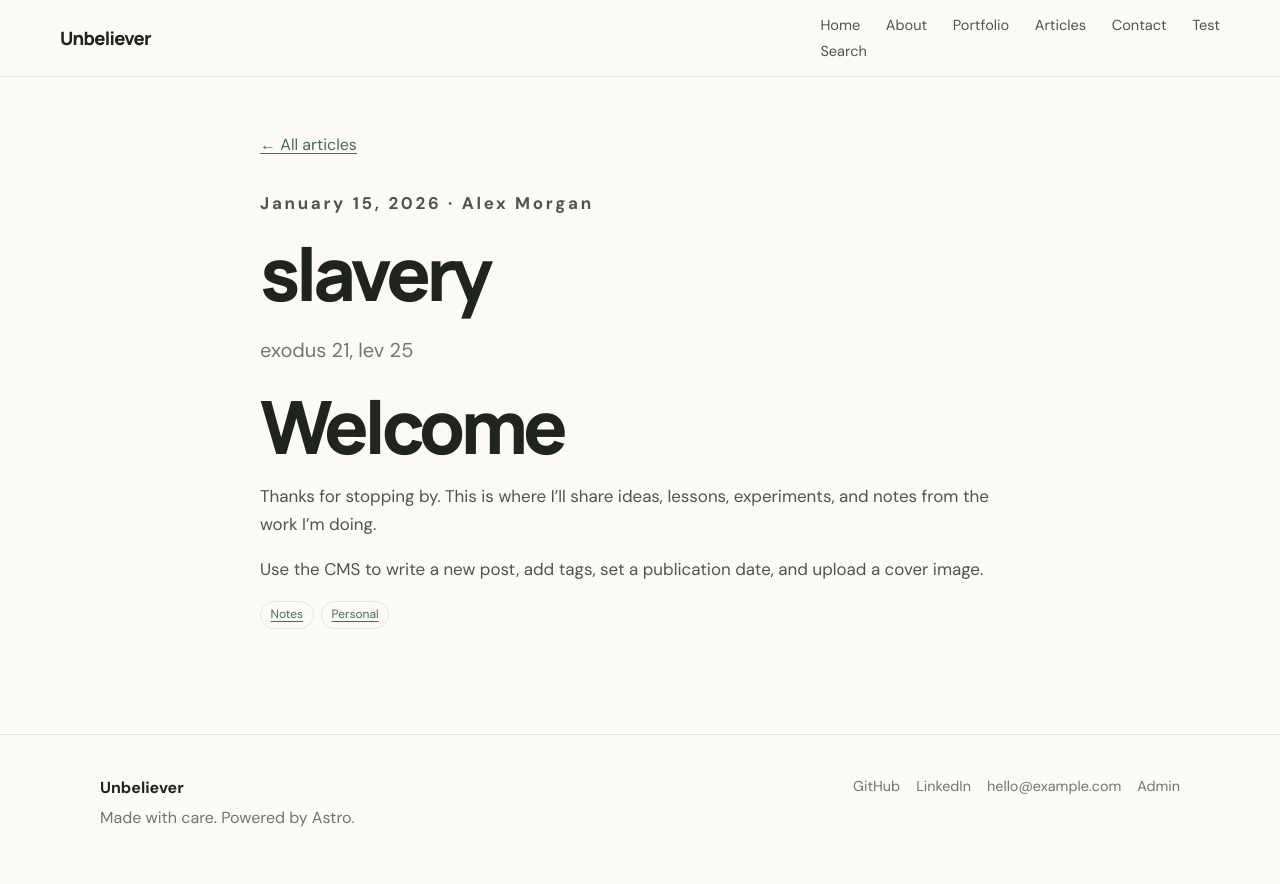
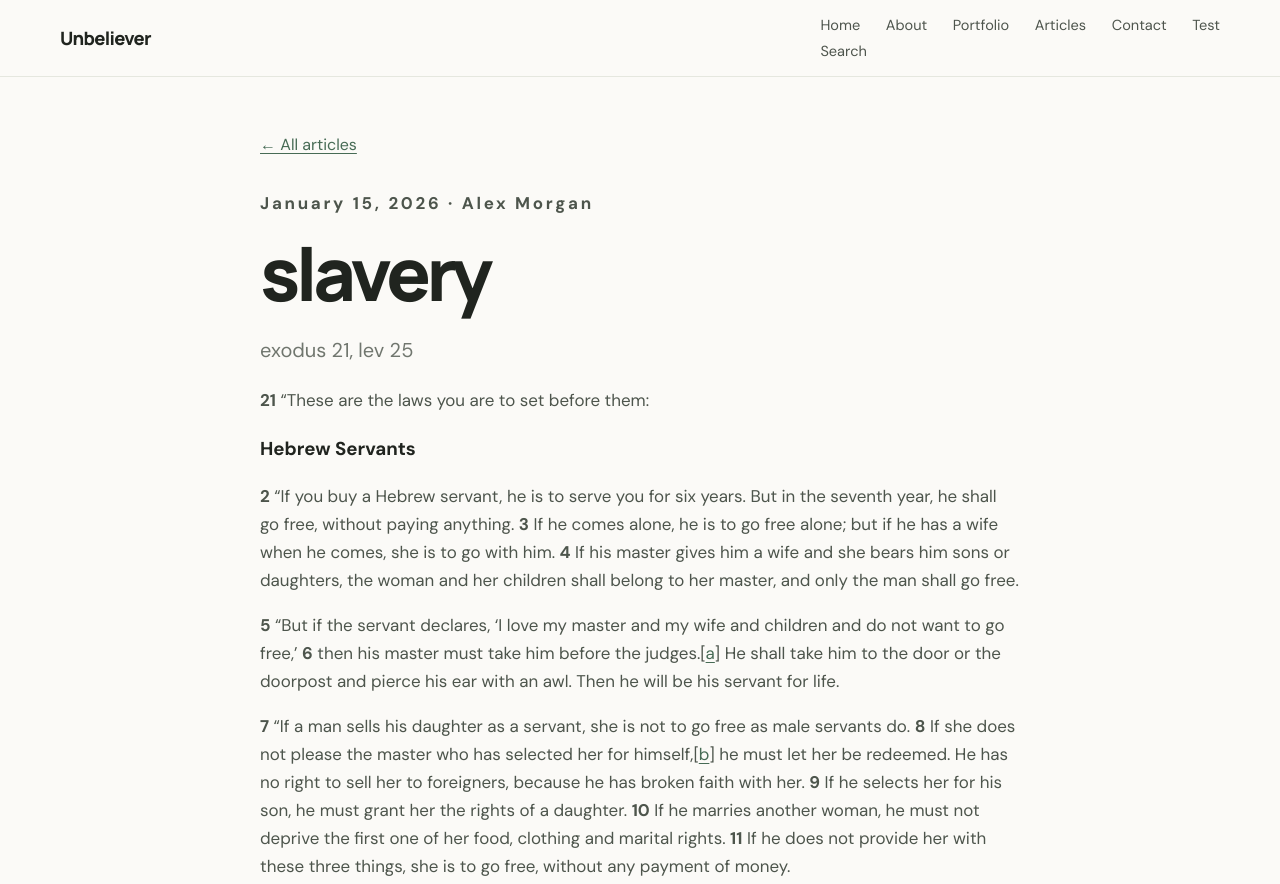
Before and after one commit to unbelievermode-rg/unbeliever, an Astro site: page /blog/welcome in a window 1280 px wide. Shown: the top 884 px of the page. Built offline with nearby package versions, Linux system fonts and the light colour scheme; Astro itself is replaced by a stand-in of ours.

Commit message:
Update Blog Post “welcome”

```diff
--- a/src/content/blog/welcome.md
+++ b/src/content/blog/welcome.md
@@ -9,8 +9,12 @@ tags:
 draft: false
 ---
 
-# Welcome
+**21** “These are the laws you are to set before them:
 
-Thanks for stopping by. This is where I'll share ideas, lessons, experiments, and notes from the work I'm doing.
+### Hebrew Servants
 
-Use the CMS to write a new post, add tags, set a publication date, and upload a cover image.
+**2** “If you buy a Hebrew servant, he is to serve you for six years. But in the seventh year, he shall go free, without paying anything. **3** If he comes alone, he is to go free alone; but if he has a wife when he comes, she is to go with him. **4** If his master gives him a wife and she bears him sons or daughters, the woman and her children shall belong to her master, and only the man shall go free.
+
+**5** “But if the servant declares, ‘I love my master and my wife and children and do not want to go free,’ **6** then his master must take him before the judges.\[[a](https://www.biblegateway.com/passage/?search=Exodus%2021&version=NIV#fen-NIV-2084a "See footnote a")\] He shall take him to the door or the doorpost and pierce his ear with an awl. Then he will be his servant for life.
+
+**7** “If a man sells his daughter as a servant, she is not to go free as male servants do. **8** If she does not please the master who has selected her for himself,\[[b](https://www.biblegateway.com/passage/?search=Exodus%2021&version=NIV#fen-NIV-2086b "See footnote b")\] he must let her be redeemed. He has no right to sell her to foreigners, because he has broken faith with her. **9** If he selects her for his son, he must grant her the rights of a daughter. **10** If he marries another woman, he must not deprive the first one of her food, clothing and marital rights. **11** If he does not provide her with these three things, she is to go free, without any payment of money.
```
